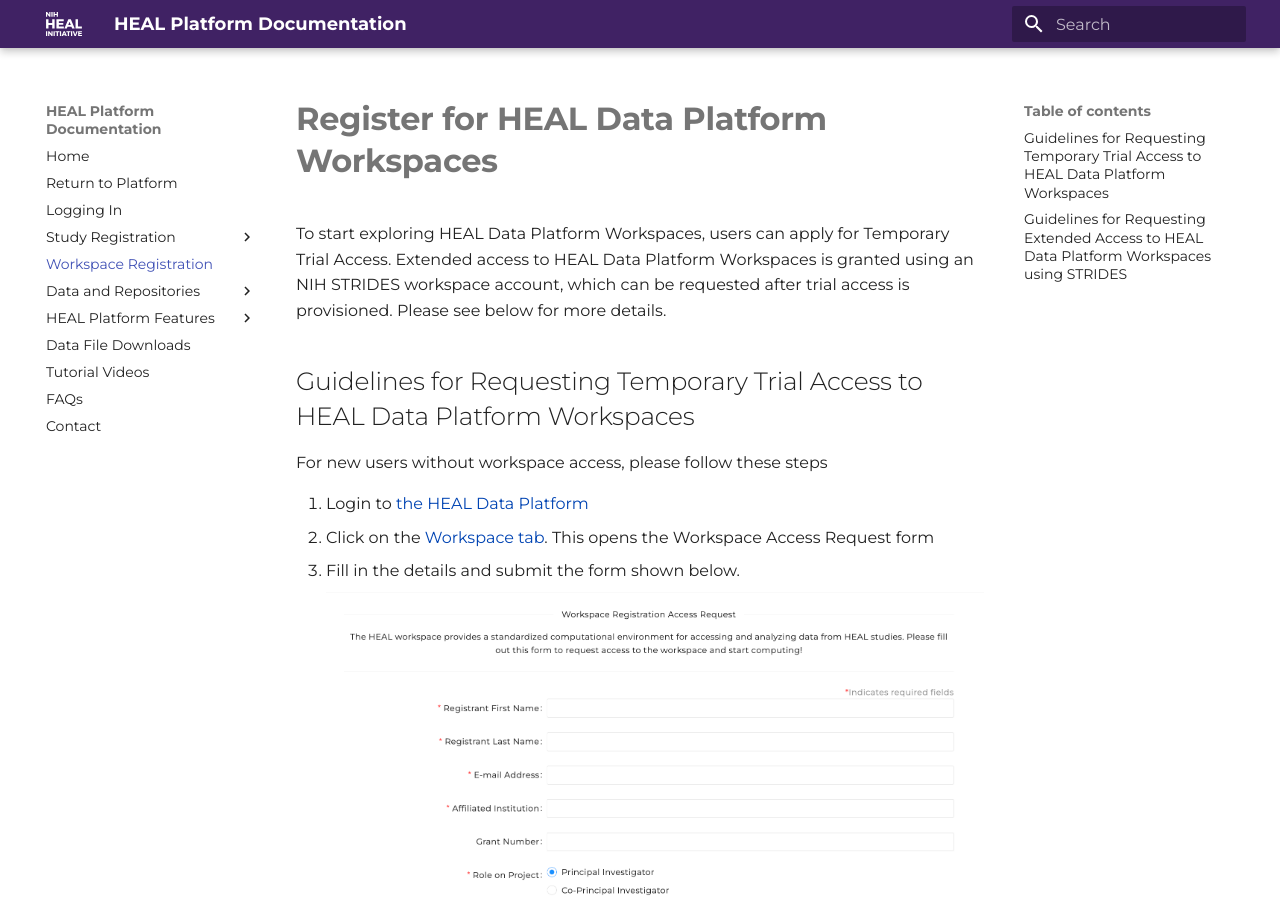
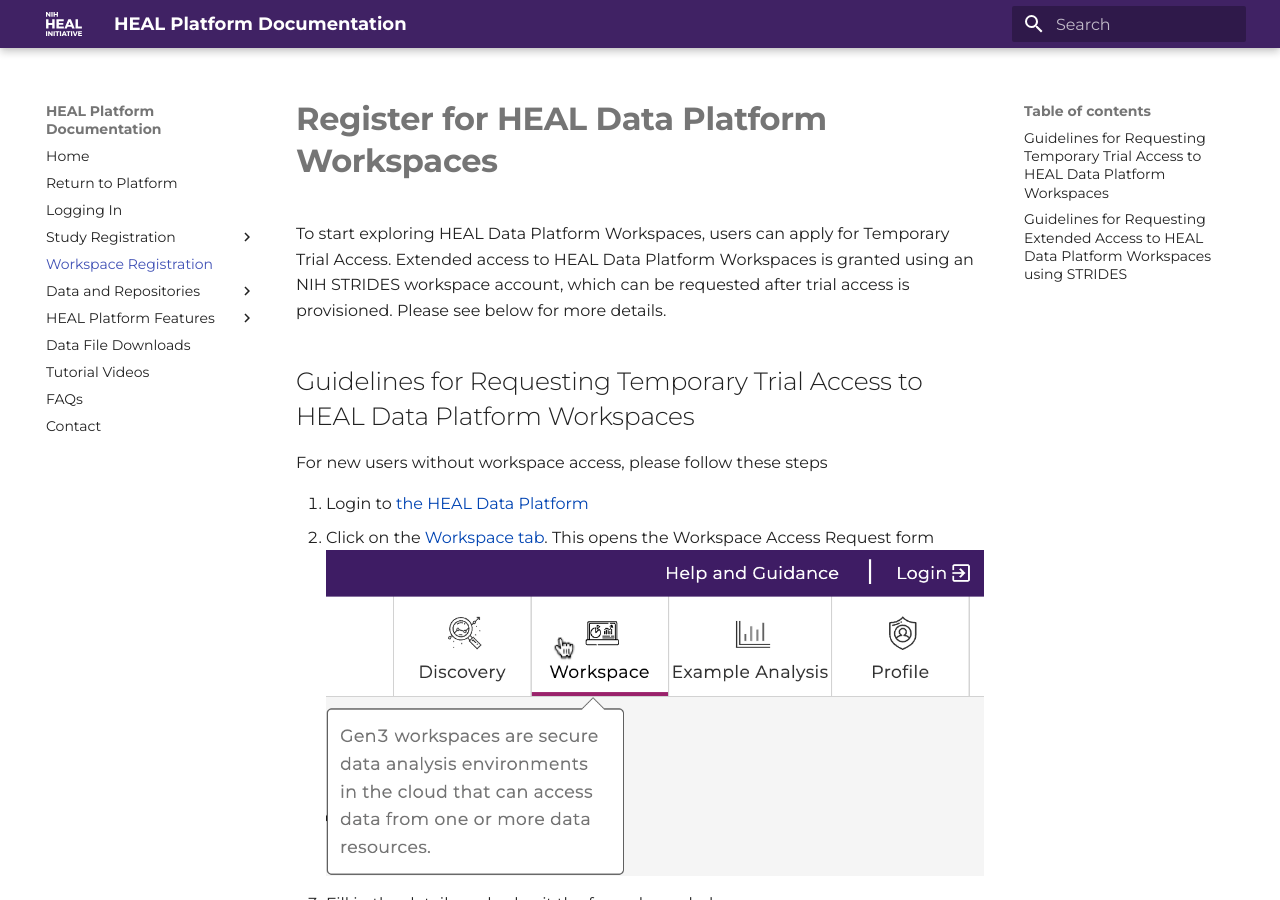
Before and after one commit to HEAL/platform-documentation, an MkDocs documentation site: the page built from docs/heal_workspace_registration.md, in a window 1280 px wide and 900 px high. Built offline with MkDocs 1.6.1 and Material for MkDocs 9.7.7, drawn with Linux system fonts in a browser that asks for light colours.

Commit message:
Update heal_workspace_registration.md

```diff
--- a/docs/heal_workspace_registration.md
+++ b/docs/heal_workspace_registration.md
@@ -8,6 +8,8 @@
 
 1. Login to [the HEAL Data Platform](https://healdata.org/portal/login)
 2. Click on the [Workspace tab](https://healdata.org/portal/workspace). This opens the Workspace Access Request form
+      ![](../img/heal_workspace_tab.png)
+
 3. Fill in the details and submit the form shown below.
 
       ![](../img/workspace_reg_request_form.png)
```
